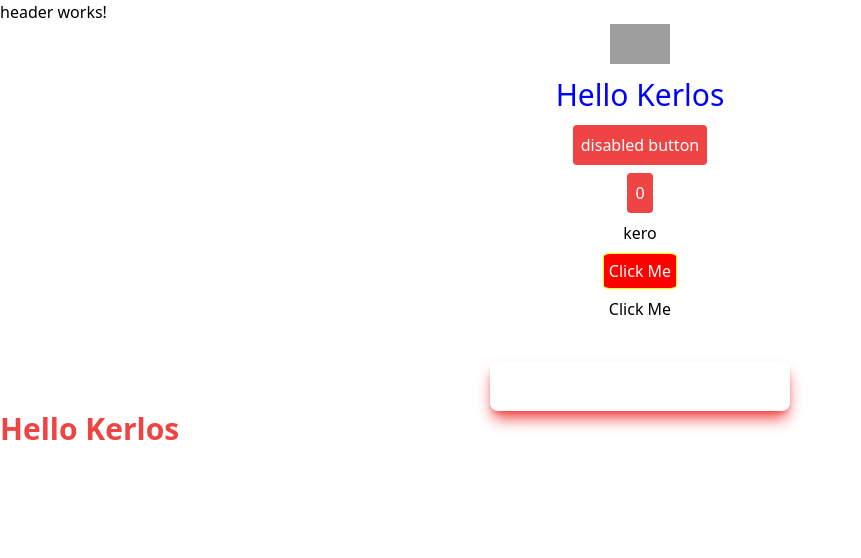
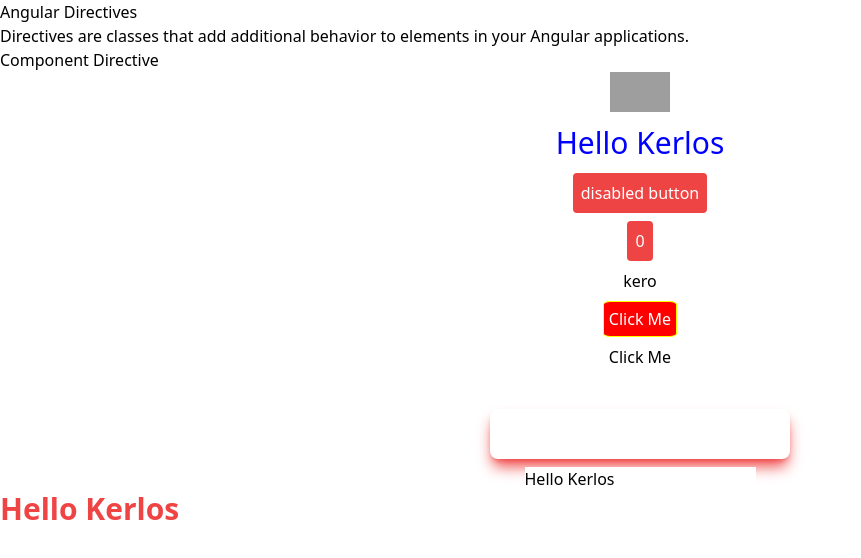
Before and after one commit to KerlosSoNy/first-angular, an Angular app: page / in a window 1280 px wide. Shown: the top 558 px of the page, without its empty margins (0-861 px from the left). Built offline with nearby package versions, Linux system fonts and the light colour scheme; grey boxes are pictures that could not be loaded.

Commit message:
start in angular directives

```diff
--- a/src/app/header/header.component.html
+++ b/src/app/header/header.component.html
@@ -1 +1,7 @@
-<p>header works!</p>
+<div>
+  <h1>{{title}}</h1>
+  <span>Directives are classes that add additional behavior to elements in your Angular applications.</span>
+  <div>
+    Component Directive
+  </div>
+</div>
--- a/src/app/header/header.component.ts
+++ b/src/app/header/header.component.ts
@@ -8,5 +8,5 @@ import { Component } from '@angular/core';
   styleUrl: './header.component.css'
 })
 export class HeaderComponent {
-
+  title='Angular Directives';
 }
--- a/src/app/navbar/navbar.component.html
+++ b/src/app/navbar/navbar.component.html
@@ -21,4 +21,8 @@
 
   <!-- This Will Update after Typing -->
   <input type="text" title="name" class="w-[300px] border-collapse shadow-lg  shadow-red-500 rounded-lg h-[50px]" (keyup)="handleChange(input)" #input/>
+
+  <!-- Data Pinding ii -->
+   <!-- [(ngModel)] is updating the value automatically from the input but not forget to use FormsModule in The TS file -->
+   <input type="text" title="name" [(ngModel)]="title"/>
 </div>
--- a/src/app/navbar/navbar.component.ts
+++ b/src/app/navbar/navbar.component.ts
@@ -1,11 +1,12 @@
 import { Component } from "@angular/core";
 import { NavUlComponent } from "../../components/nav-ul/nav-ul.components";
+import { FormsModule } from "@angular/forms";
 
 @Component({
   selector: "app-navbar",
   standalone: true,
   templateUrl: './navbar.component.html',
-  imports: [NavUlComponent],
+  imports: [NavUlComponent,FormsModule],
   styleUrl: './navbar.component.css'
 })
 
```
